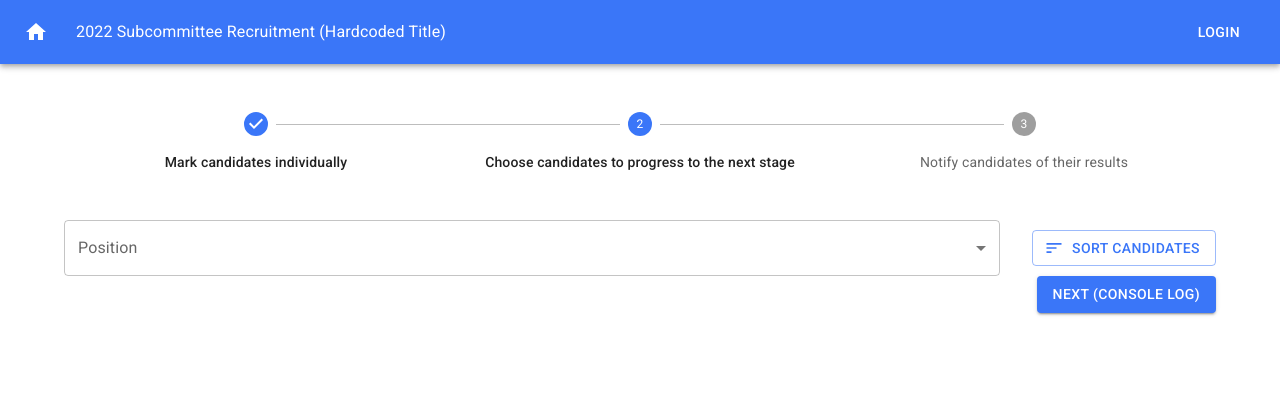
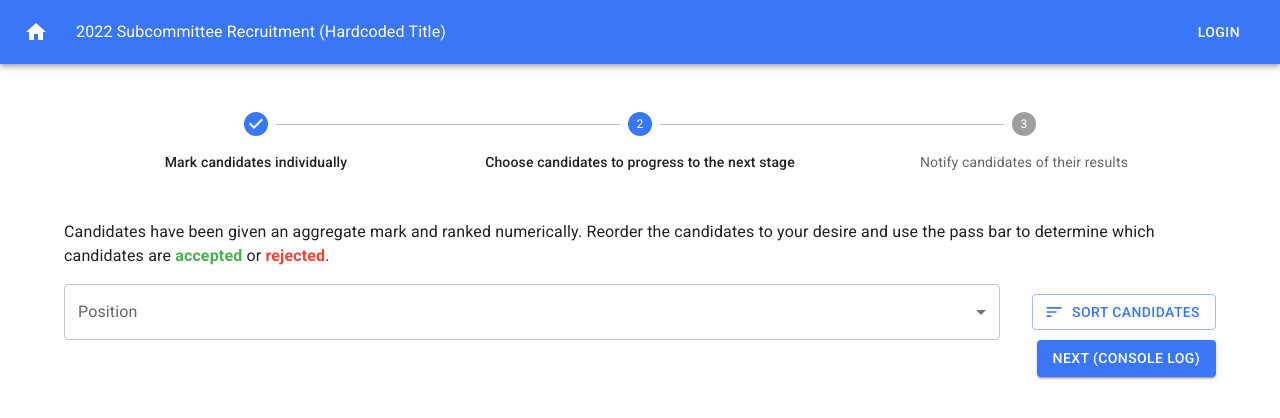
Before and after one commit to devsoc-unsw/chaos, a React (Create React App) app in the folder frontend/: page /rankings in a window 1280 px wide. Shown: the top 418 px of the page. Built offline with nearby package versions, Linux system fonts and the light colour scheme.

Commit message:
helper text

```diff
--- a/frontend/src/pages/rankings/index.js
+++ b/frontend/src/pages/rankings/index.js
@@ -1,5 +1,6 @@
 import React, { useContext, useEffect, useState } from "react";
-import { Container, Button, Grid } from "@mui/material";
+import { Container, Button, Grid, Typography } from "@mui/material";
+import { red, green } from "@mui/material/colors";
 
 import RankingsToolbar from "./RankingsToolbar";
 import DragDropRankings from "./DragDropRankings";
@@ -92,6 +93,20 @@ const Rankings = () => {
     <Container>
       <ReviewerStepper activeStep={1} />
 
+      <Typography paragraph>
+        Candidates have been given an aggregate mark and ranked numerically.
+        Reorder the candidates to your desire and use the pass bar to determine
+        which candidates are{" "}
+        <Typography component="span" color={`${green[500]}`}>
+          <b>accepted</b>
+        </Typography>{" "}
+        or{" "}
+        <Typography component="span" color={`${red[500]}`}>
+          <b>rejected</b>
+        </Typography>
+        .
+      </Typography>
+
       <RankingsToolbar
         positions={dummyPositions}
         selectedPosition={selectedPosition}
```
